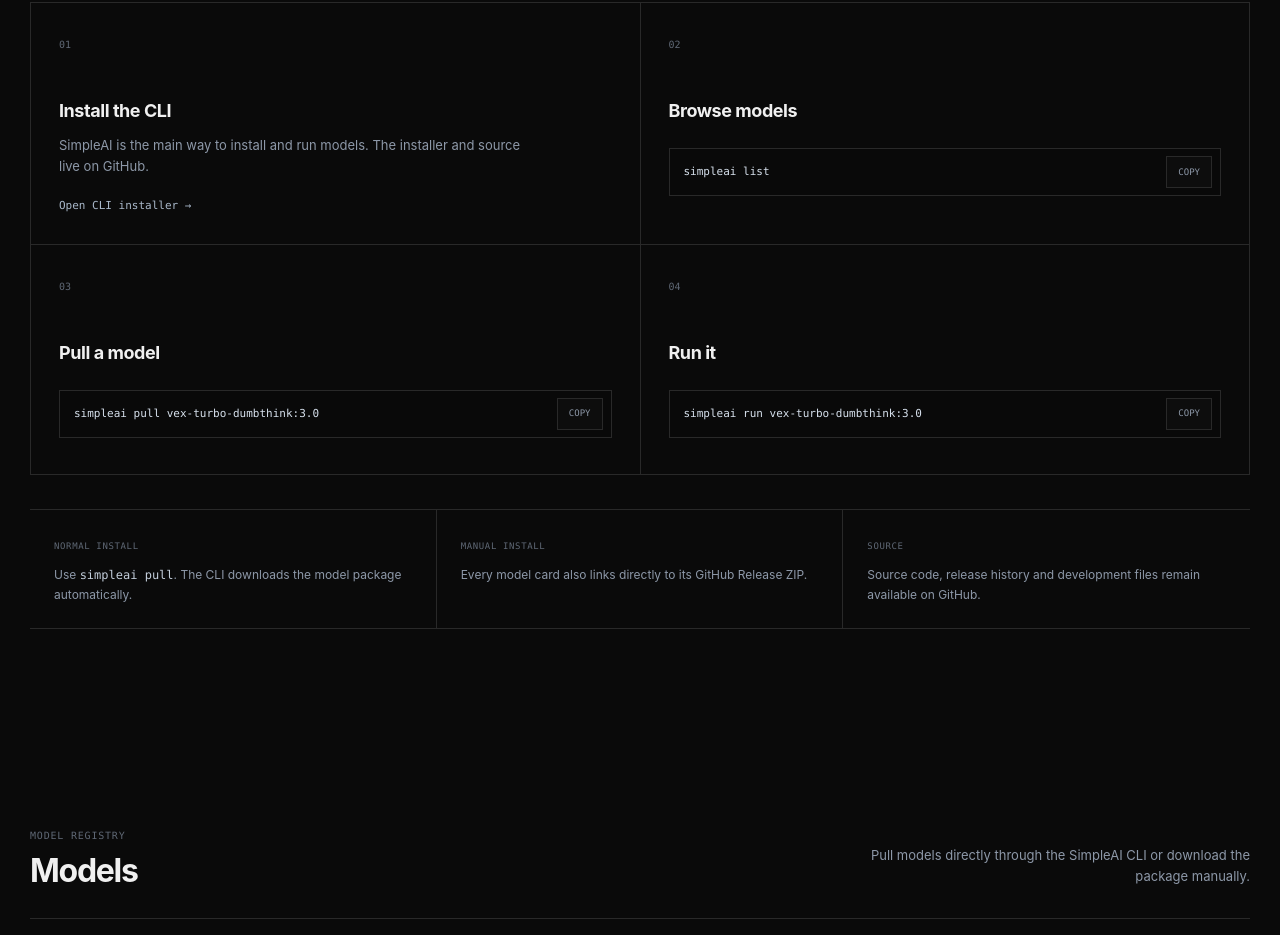
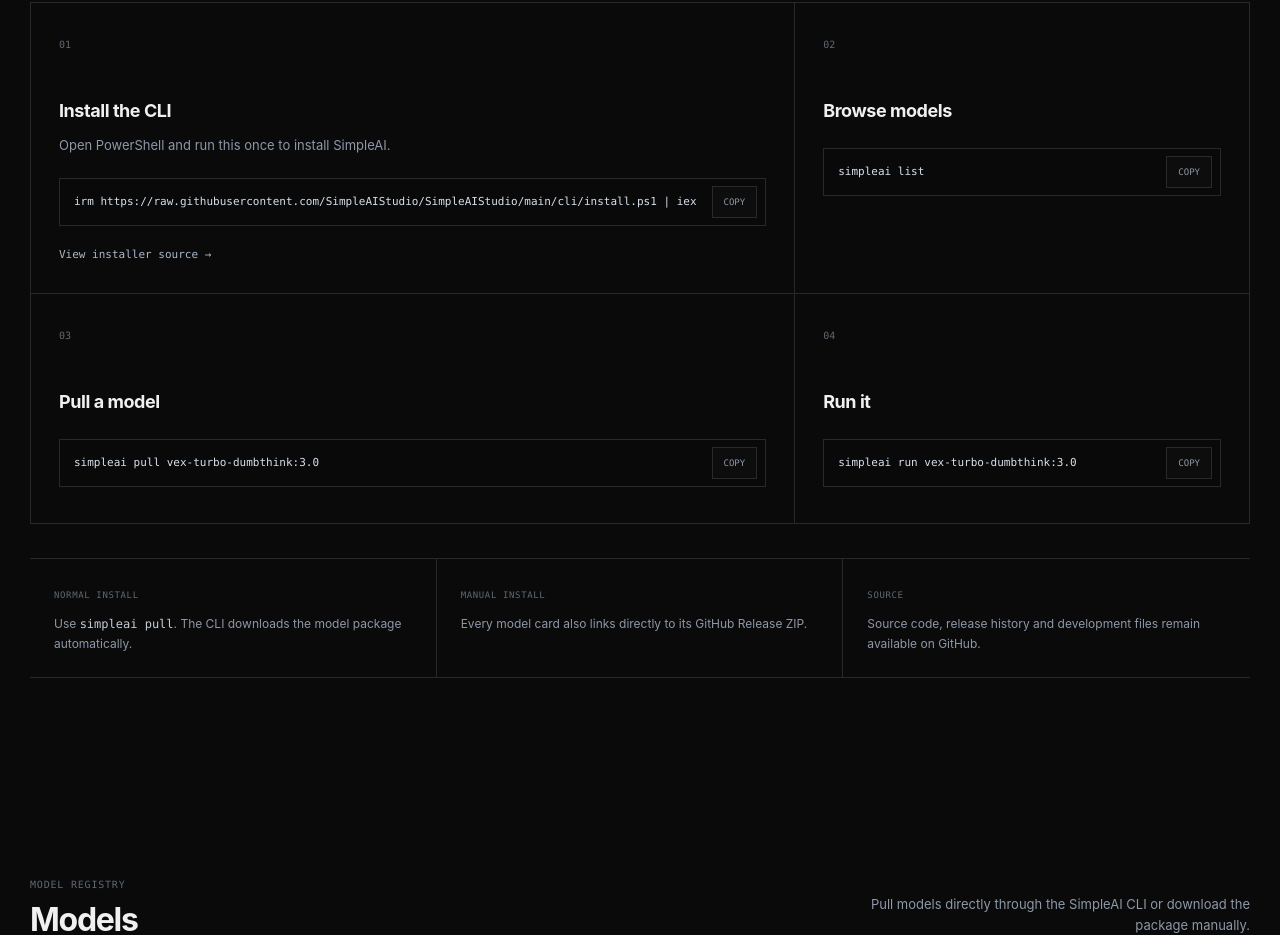
Before and after one commit to SimpleAIStudio/SimpleAIStudio, a plain HTML site: page docs/index.html in a window 1280 px wide. Shown: the part 1018-1953 px from the top of the page. Drawn offline with Linux system fonts and the light colour scheme.

Commit message:
Improve SimpleAI CLI install

```diff
--- a/docs/index.html
+++ b/docs/index.html
@@ -264,17 +264,32 @@
     </h3>
 
     <p>
-                        SimpleAI is the main way to install and run models.
-                        The installer and source live on GitHub.
+        Open PowerShell and run this once to install SimpleAI.
     </p>
+
+    <div class="command-box">
+
+        <code>
+            irm https://raw.githubusercontent.com/SimpleAIStudio/SimpleAIStudio/main/cli/install.ps1 | iex
+        </code>
+
+        <button
+            class="copy-button"
+            data-copy="irm https://raw.githubusercontent.com/SimpleAIStudio/SimpleAIStudio/main/cli/install.ps1 | iex"
+            type="button"
+        >
+            COPY
+        </button>
+
+    </div>
 
     <a
         class="text-link"
-                        href="https://github.com/SimpleAIStudio/SimpleAIStudio/tree/main/cli"
+        href="https://github.com/SimpleAIStudio/SimpleAIStudio/blob/main/cli/install.ps1"
         target="_blank"
         rel="noopener noreferrer"
     >
-                        Open CLI installer →
+        View installer source →
     </a>
 
 </article>
```
Also changed, not shown: website/index.html (+19 -4 lines). Lines whose indentation alone changed are shown as unchanged.
